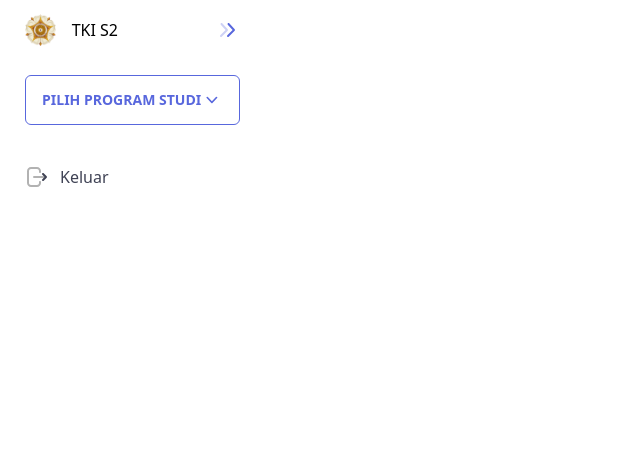
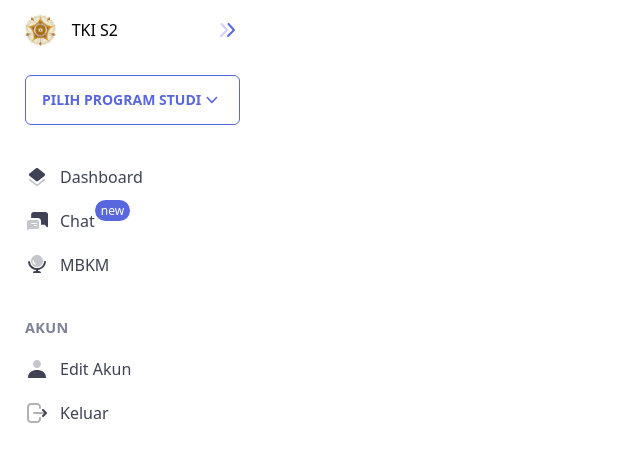
Before and after one commit to tsulatsitamim/tbb-ui, a Vue app: page / in a window 1280 px wide. Shown: the top 462 px of the page, without its empty margins (0-640 px from the left). Built offline with nearby package versions, Linux system fonts and the light colour scheme.

Commit message:
update side bar

```diff
--- a/src/components/SideBar.vue
+++ b/src/components/SideBar.vue
@@ -2,9 +2,15 @@
 import { ref } from 'vue'
 import { storeToRefs } from 'pinia'
 import { useSidebarStore } from '@/stores/sidebar'
-const store = useSidebarStore()
+import { useAuthStore } from '@/stores/auth'
+import { intersection } from 'ramda'
+import tokenService from '../services/token.service'
 
-const { isShowSidebarMobile, isExpandSidebar, department } = storeToRefs(store)
+const sidebarStore = useSidebarStore()
+const authStore = useAuthStore()
+
+const { isShowSidebarMobile, isExpandSidebar, department } = storeToRefs(sidebarStore)
+const { authUser } = storeToRefs(authStore)
 
 const {
   showSidebar,
@@ -13,7 +19,7 @@ const {
   expandSidebar,
   toggleExpandSidebar,
   toggleSidebar
-} = store
+} = sidebarStore
 
 const departmentDropdown = ref(false)
 
@@ -29,6 +35,79 @@ const programs = [
   { id: 'TKI', title: 'TKI' },
   { id: 'TKM', title: 'TKM' }
 ]
+
+const routes = [
+  {
+    path: '/',
+    name: 'Dashboard',
+    icon: `<svg xmlns="http://www.w3.org/2000/svg" xmlns:xlink="http://www.w3.org/1999/xlink" width="24px" height="24px" viewBox="0 0 24 24" version="1.1" class="">
+            <g stroke="none" stroke-width="1" fill="none" fill-rule="evenodd">
+                <polygon points="0 0 24 0 24 24 0 24"/>
+                <path d="M12.9336061,16.072447 L19.36,10.9564761 L19.5181585,10.8312381 C20.1676248,10.3169571 20.2772143,9.3735535 19.7629333,8.72408713 C19.6917232,8.63415859 19.6104327,8.55269514 19.5206557,8.48129411 L12.9336854,3.24257445 C12.3871201,2.80788259 11.6128799,2.80788259 11.0663146,3.24257445 L4.47482784,8.48488609 C3.82645598,9.00054628 3.71887192,9.94418071 4.23453211,10.5925526 C4.30500305,10.6811601 4.38527899,10.7615046 4.47382636,10.8320511 L4.63,10.9564761 L11.0659024,16.0730648 C11.6126744,16.5077525 12.3871218,16.5074963 12.9336061,16.072447 Z" fill="currentColor" fill-rule="nonzero"/>
+                <path d="M11.0563554,18.6706981 L5.33593024,14.122919 C4.94553994,13.8125559 4.37746707,13.8774308 4.06710397,14.2678211 C4.06471678,14.2708238 4.06234874,14.2738418 4.06,14.2768747 L4.06,14.2768747 C3.75257288,14.6738539 3.82516916,15.244888 4.22214834,15.5523151 C4.22358765,15.5534297 4.2250303,15.55454 4.22647627,15.555646 L11.0872776,20.8031356 C11.6250734,21.2144692 12.371757,21.2145375 12.909628,20.8033023 L19.7677785,15.559828 C20.1693192,15.2528257 20.2459576,14.6784381 19.9389553,14.2768974 C19.9376429,14.2751809 19.9363245,14.2734691 19.935,14.2717619 L19.935,14.2717619 C19.6266937,13.8743807 19.0546209,13.8021712 18.6572397,14.1104775 C18.654352,14.112718 18.6514778,14.1149757 18.6486172,14.1172508 L12.9235044,18.6705218 C12.377022,19.1051477 11.6029199,19.1052208 11.0563554,18.6706981 Z" fill="currentColor" opacity="0.3"/>
+            </g>
+          </svg>`
+  },
+  {
+    path: '/chat',
+    name: 'Chat',
+    badge: 'badge-chat',
+    icon: `<svg xmlns="http://www.w3.org/2000/svg" xmlns:xlink="http://www.w3.org/1999/xlink" width="24px" height="24px" viewBox="0 0 24 24" version="1.1" class="">
+              <g stroke="none" stroke-width="1" fill="none" fill-rule="evenodd">
+                  <rect x="0" y="0" width="24" height="24"/>
+                  <path d="M16,15.6315789 L16,12 C16,10.3431458 14.6568542,9 13,9 L6.16183229,9 L6.16183229,5.52631579 C6.16183229,4.13107011 7.29290239,3 8.68814808,3 L20.4776218,3 C21.8728674,3 23.0039375,4.13107011 23.0039375,5.52631579 L23.0039375,13.1052632 L23.0206157,17.786793 C23.0215995,18.0629336 22.7985408,18.2875874 22.5224001,18.2885711 C22.3891754,18.2890457 22.2612702,18.2363324 22.1670655,18.1421277 L19.6565168,15.6315789 L16,15.6315789 Z" fill="currentColor"/>
+                  <path d="M1.98505595,18 L1.98505595,13 C1.98505595,11.8954305 2.88048645,11 3.98505595,11 L11.9850559,11 C13.0896254,11 13.9850559,11.8954305 13.9850559,13 L13.9850559,18 C13.9850559,19.1045695 13.0896254,20 11.9850559,20 L4.10078614,20 L2.85693427,21.1905292 C2.65744295,21.3814685 2.34093638,21.3745358 2.14999706,21.1750444 C2.06092565,21.0819836 2.01120804,20.958136 2.01120804,20.8293182 L2.01120804,18.32426 C1.99400175,18.2187196 1.98505595,18.1104045 1.98505595,18 Z M6.5,14 C6.22385763,14 6,14.2238576 6,14.5 C6,14.7761424 6.22385763,15 6.5,15 L11.5,15 C11.7761424,15 12,14.7761424 12,14.5 C12,14.2238576 11.7761424,14 11.5,14 L6.5,14 Z M9.5,16 C9.22385763,16 9,16.2238576 9,16.5 C9,16.7761424 9.22385763,17 9.5,17 L11.5,17 C11.7761424,17 12,16.7761424 12,16.5 C12,16.2238576 11.7761424,16 11.5,16 L9.5,16 Z" fill="currentColor" opacity="0.3"/>
+              </g>
+          </svg>`
+  },
+  {
+    path: '/dosen/sarjana/mbkm',
+    name: 'MBKM',
+    position_id: 3,
+    departments: ['TKI'],
+    icon: `<svg xmlns="http://www.w3.org/2000/svg" xmlns:xlink="http://www.w3.org/1999/xlink" width="24px" height="24px" viewBox="0 0 24 24" version="1.1" class="">
+                    <g stroke="none" stroke-width="1" fill="none" fill-rule="evenodd">
+                        <rect x="0" y="0" width="24" height="24"/>
+                        <path d="M13,17.0484323 L13,18 L14,18 C15.1045695,18 16,18.8954305 16,20 L8,20 C8,18.8954305 8.8954305,18 10,18 L11,18 L11,17.0482312 C6.89844817,16.5925472 3.58685702,13.3691811 3.07555009,9.22038742 C3.00799634,8.67224972 3.3975866,8.17313318 3.94572429,8.10557943 C4.49386199,8.03802567 4.99297853,8.42761593 5.06053229,8.97575363 C5.4896663,12.4577884 8.46049164,15.1035129 12.0008191,15.1035129 C15.577644,15.1035129 18.5681939,12.4043008 18.9524872,8.87772126 C19.0123158,8.32868667 19.505897,7.93210686 20.0549316,7.99193546 C20.6039661,8.05176407 21.000546,8.54534521 20.9407173,9.09437981 C20.4824216,13.3000638 17.1471597,16.5885839 13,17.0484323 Z" fill="currentColor" fill-rule="nonzero"/>
+                        <path d="M12,14 C8.6862915,14 6,11.3137085 6,8 C6,4.6862915 8.6862915,2 12,2 C15.3137085,2 18,4.6862915 18,8 C18,11.3137085 15.3137085,14 12,14 Z M8.81595773,7.80077353 C8.79067542,7.43921955 8.47708263,7.16661749 8.11552864,7.19189981 C7.75397465,7.21718213 7.4813726,7.53077492 7.50665492,7.89232891 C7.62279197,9.55316612 8.39667037,10.8635466 9.79502238,11.7671393 C10.099435,11.9638458 10.5056723,11.8765328 10.7023788,11.5721203 C10.8990854,11.2677077 10.8117724,10.8614704 10.5073598,10.6647638 C9.4559885,9.98538454 8.90327706,9.04949813 8.81595773,7.80077353 Z" fill="currentColor" opacity="0.3"/>
+                    </g>
+                </svg>`,
+    showInSidebar: true
+  },
+  {
+    name: 'Akun',
+  },
+  {
+    path: '/user/me',
+    name: 'Edit Akun',
+    icon: `<svg xmlns="http://www.w3.org/2000/svg" xmlns:xlink="http://www.w3.org/1999/xlink" width="24px" height="24px" viewBox="0 0 24 24" version="1.1" class="">
+              <g stroke="none" stroke-width="1" fill="none" fill-rule="evenodd">
+                  <polygon points="0 0 24 0 24 24 0 24"/>
+                  <path d="M12,11 C9.790861,11 8,9.209139 8,7 C8,4.790861 9.790861,3 12,3 C14.209139,3 16,4.790861 16,7 C16,9.209139 14.209139,11 12,11 Z" fill="currentColor" fill-rule="nonzero" opacity="0.3"/>
+                  <path d="M3.00065168,20.1992055 C3.38825852,15.4265159 7.26191235,13 11.9833413,13 C16.7712164,13 20.7048837,15.2931929 20.9979143,20.2 C21.0095879,20.3954741 20.9979143,21 20.2466999,21 C16.541124,21 11.0347247,21 3.72750223,21 C3.47671215,21 2.97953825,20.45918 3.00065168,20.1992055 Z" fill="currentColor" fill-rule="nonzero"/>
+              </g>
+          </svg>`,
+  },
+]
+
+function isHasAccess({ position_id, roles, departments }: any) {
+  if (departments && !departments.includes(tokenService.getDepartment())) {
+    return false
+  }
+
+  if (!position_id && !roles) {
+    return true
+  }
+
+  if (roles) {
+    return intersection(
+      authUser ? authUser.value.roles : [],
+      roles
+    ).length
+  }
+
+  return position_id === authUser.value.positionId || false
+}
 </script>
 
 <template>
@@ -42,7 +121,12 @@ const programs = [
   >
     <div class="px-[25px] flex items-center justify-between h-[67px]">
       <a href="/" class="flex items-center">
-        <img alt="Logo" :class="!isExpandSidebar && 'md:hidden'" class="h-8" src="../assets/logo-ugm.png" />
+        <img
+          alt="Logo"
+          :class="!isExpandSidebar && 'md:hidden'"
+          class="h-8"
+          src="../assets/logo-ugm.png"
+        />
         <span :class="!isExpandSidebar && 'md:hidden'" class="ml-4">{{ department }}</span>
       </a>
       <button class="h-[58px] flex items-center" @click="toggleExpandSidebar">
@@ -122,9 +206,9 @@ const programs = [
             </div>
           </div>
         </li>
-        <!-- <template v-for="(item, index) in routes">
+        <template v-for="(item, index) in routes" :key="index">
           <router-link
-            v-if="item.path && !item.children && isHasAccess(item)"
+            v-if="item.path && !item.children"
             :key="item.path"
             v-slot="{ href, route, navigate, isActive, isExactActive }"
             :to="item.path"
@@ -135,22 +219,22 @@ const programs = [
                 ((isActive && item.path !== '/') || isExactActive) && 'bg-slate-100 text-primary'
               ]"
             >
-              <a :href="href" class="flex items-center hover:text-current" @click="navigate"
+              <a :href="href" class="flex items-center hover:text-current relative" @click="navigate"
                 ><span
                   :class="!isExpandSidebar && 'md:w-min'"
                   class="flex w-[35px]"
                   v-html="item.icon"
                 ></span
                 ><span :class="!isExpandSidebar && 'md:hidden'">{{ item.name }}</span>
-                <span v-if="item.badge" :id="item.badge" class="menu-label d-none">
-                  <span class="label label-danger label-inline">new</span>
+                <span v-if="item.badge" :id="item.badge" class="absolute left-full bottom-1/2">
+                  <span class="bg-primary text-white px-1.5 py-0.5 text-xs rounded-full">new</span>
                 </span>
               </a>
             </li>
           </router-link>
 
           <li
-            v-if="item.children && isHasAccess(item)"
+            v-if="item.children"
             :key="item.path"
             class="flex flex-col"
             :class="[$route.path.includes(item.path) && '!bg-slate-100 !text-primary']"
@@ -158,7 +242,6 @@ const programs = [
             <a
               href="javascript:;"
               class="px-[25px] py-[9px] min-h-[44px] cursor-pointer relative flex items-center text-[#3f4254] bg-white hover:bg-slate-100 hover:text-primary"
-              @click="toggleDropdownSubmenu(index.toString())"
             >
               <span
                 class="flex w-[35px]"
@@ -209,11 +292,8 @@ const programs = [
             </div>
           </li>
 
-          <li
-            v-if="!item.icon && isHasAccess(item)"
-            :key="item.name"
-            class="mt-5 px-[25px] flex items-center h-10"
-          >
+          <!-- Divider -->
+          <li v-if="!item.icon" class="mt-5 px-[25px] flex items-center h-10">
             <h4
               class="text-[.9rem] uppercase font-semibold text-[#7e8299] tracking-wide"
               :class="!isExpandSidebar && 'md:w-0 overflow-hidden'"
@@ -221,7 +301,7 @@ const programs = [
               {{ item.name }}
             </h4>
           </li>
-        </template> -->
+        </template>
         <li
           class="px-[25px] py-[9px] min-h-[44px] cursor-pointer relative flex flex-grow items-center text-[#3f4254] hover:bg-slate-100 hover:text-primary"
         >
```
